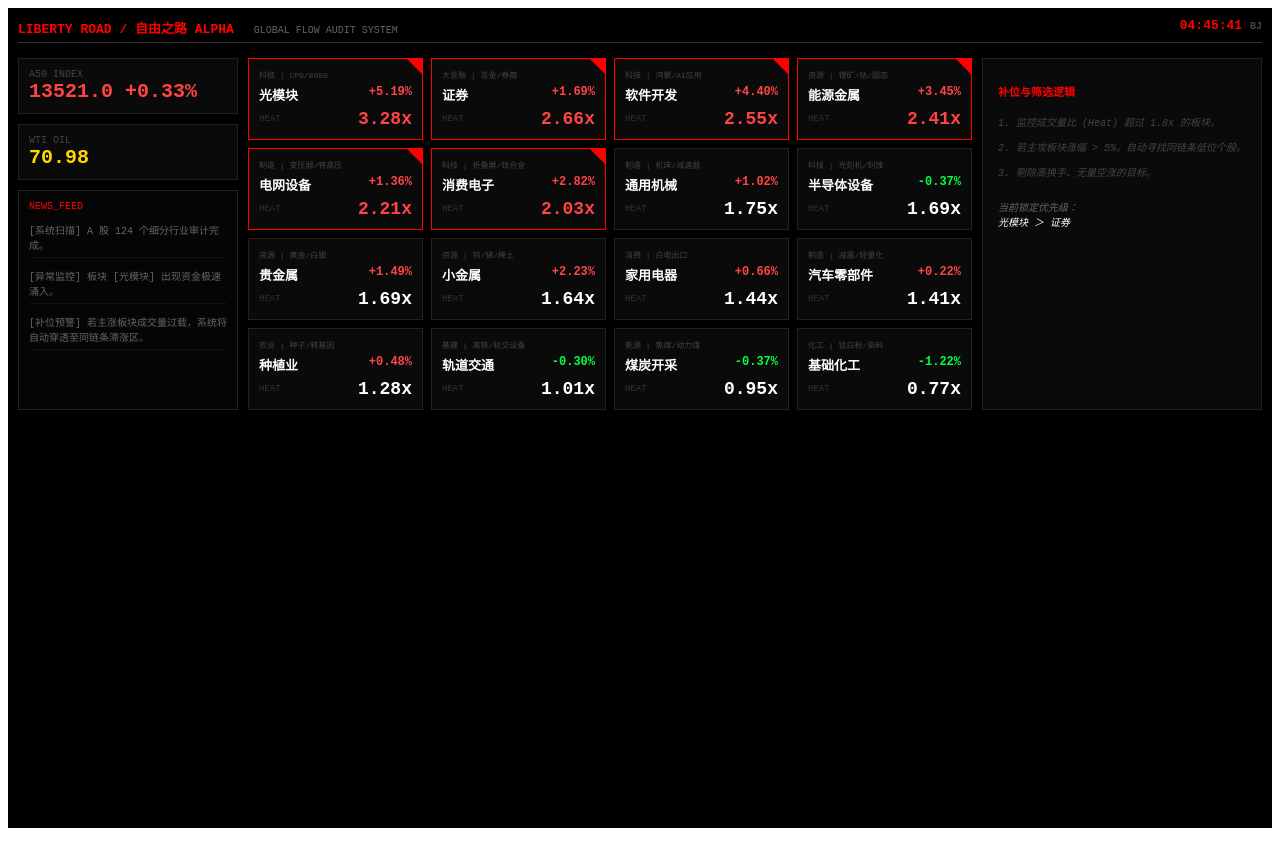
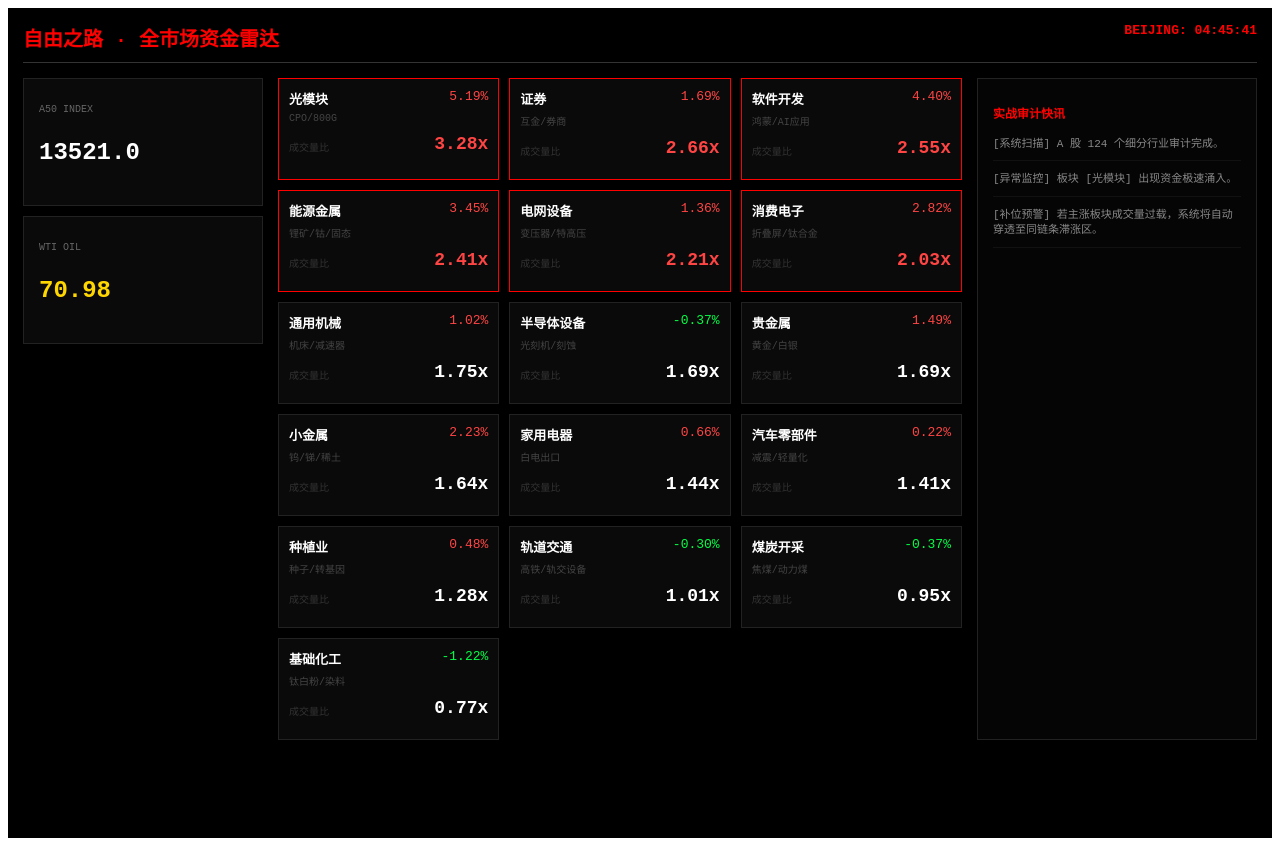
Before and after one commit to hua90261-maker/brain, a Next.js app: page / in a window 1280 px wide. Built offline with nearby package versions, Linux system fonts and the light colour scheme.

Commit message:
Rename component and update state management

```diff
--- a/pages/index.js
+++ b/pages/index.js
@@ -1,86 +1,68 @@
 import React, { useState, useEffect } from 'react';
 
-export default function InfiniteCommand() {
-  const [m, setM] = useState({ a50: {}, oil: {}, sectors: [], news: [], time: '校准中' });
+export default function LibertyAlpha() {
+  const [data, setData] = useState({ a50: {}, oil: {}, sectors: [], news: [], time: '' });
 
   useEffect(() => {
-    const sync = async () => {
+    const fetchData = async () => {
       try {
         const res = await fetch('/api/data');
-        const data = await res.json();
-        setM(data);
-      } catch (e) { console.log("信号丢失"); }
+        const json = await res.json();
+        if (json.sectors) setData(json);
+      } catch (e) { console.error("数据链路中断"); }
     };
-    sync();
-    const timer = setInterval(sync, 3000);
-    return () => clearInterval(timer);
+    fetchData();
+    const interval = setInterval(fetchData, 3000); // 3秒强制刷新
+    return () => clearInterval(interval);
   }, []);
 
   return (
-    <div style={{ backgroundColor: '#000', color: '#fff', minHeight: '100vh', padding: '10px', fontFamily: 'monospace' }}>
-      {/* 顶部：全球流动性观测站 */}
-      <div style={{ display: 'flex', justifyContent: 'space-between', borderBottom: '1px solid #333', paddingBottom: '5px', marginBottom: '15px' }}>
-        <div>
-          <span style={{ color: '#f00', fontWeight: 'bold' }}>LIBERTY ROAD / 自由之路 ALPHA</span>
-          <span style={{ marginLeft: '20px', color: '#666', fontSize: '10px' }}>GLOBAL FLOW AUDIT SYSTEM</span>
-        </div>
-        <div style={{ color: '#f00', fontWeight: 'bold' }}>{m.time} <span style={{ color: '#444', fontSize: '10px' }}>BJ</span></div>
+    <div style={{ backgroundColor: '#000', color: '#fff', minHeight: '100vh', padding: '15px', fontFamily: 'monospace' }}>
+      {/* 顶部状态 */}
+      <div style={{ display: 'flex', justifyContent: 'space-between', borderBottom: '1px solid #333', paddingBottom: '10px', marginBottom: '15px' }}>
+        <h1 style={{ color: '#f00', fontSize: '20px', margin: 0 }}>自由之路 · 全市场资金雷达</h1>
+        <div style={{ color: '#f00', fontWeight: 'bold' }}>BEIJING: {data.time}</div>
       </div>
 
-      <div style={{ display: 'grid', gridTemplateColumns: '220px 1fr 280px', gap: '10px' }}>
-        {/* 左侧：宏观锚点 */}
-        <div style={{ display: 'flex', flexDirection: 'column', gap: '10px' }}>
-          <div style={{ background: '#0a0a0a', border: '1px solid #222', padding: '10px' }}>
-            <div style={{ color: '#444', fontSize: '10px' }}>A50 INDEX</div>
-            <div style={{ fontSize: '20px', fontWeight: '900', color: '#f44' }}>{m.a50.val} {m.a50.chg}</div>
+      <div style={{ display: 'grid', gridTemplateColumns: '240px 1fr 280px', gap: '15px' }}>
+        {/* 左侧：宏观 */}
+        <div>
+          <div style={{ background: '#0a0a0a', padding: '15px', border: '1px solid #222', marginBottom: '10px' }}>
+            <p style={{ color: '#666', fontSize: '10px' }}>A50 INDEX</p>
+            <p style={{ fontSize: '24px', fontWeight: 'bold' }}>{data.a50.val}</p>
           </div>
-          <div style={{ background: '#0a0a0a', border: '1px solid #222', padding: '10px' }}>
-            <div style={{ color: '#444', fontSize: '10px' }}>WTI OIL</div>
-            <div style={{ fontSize: '20px', fontWeight: '900', color: '#ffd700' }}>{m.oil.val}</div>
-          </div>
-          <div style={{ background: '#050505', border: '1px solid #222', padding: '10px', flex: 1 }}>
-            <div style={{ color: '#f00', fontSize: '10px', marginBottom: '10px' }}>NEWS_FEED</div>
-            {m.news.map((n, i) => (
-              <p key={i} style={{ fontSize: '10px', color: '#666', borderBottom: '1px solid #111', paddingBottom: '5px' }}>{n}</p>
-            ))}
+          <div style={{ background: '#0a0a0a', padding: '15px', border: '1px solid #222' }}>
+            <p style={{ color: '#666', fontSize: '10px' }}>WTI OIL</p>
+            <p style={{ fontSize: '24px', fontWeight: 'bold', color: '#ffd700' }}>{data.oil.val}</p>
           </div>
         </div>
 
-        {/* 中间：全市场行业审计 (你要的穿透力) */}
-        <div style={{ display: 'grid', gridTemplateColumns: 'repeat(4, 1fr)', gap: '8px', alignContent: 'start' }}>
-          {m.sectors.map((s, i) => (
+        {/* 中间：行业审计 (这里是核心，必须让它铺开) */}
+        <div style={{ display: 'grid', gridTemplateColumns: 'repeat(3, 1fr)', gap: '10px', alignContent: 'start' }}>
+          {data.sectors.length > 0 ? data.sectors.map((s, i) => (
             <div key={i} style={{
               background: '#0a0a0a', padding: '10px', border: parseFloat(s.h) > 2.0 ? '1px solid #f00' : '1px solid #222',
-              position: 'relative', overflow: 'hidden'
+              minHeight: '80px'
             }}>
-              <div style={{ fontSize: '8px', color: '#444' }}>{s.g} | {s.s}</div>
-              <div style={{ display: 'flex', justifyContent: 'space-between', margin: '5px 0' }}>
-                <span style={{ fontSize: '13px', fontWeight: 'bold' }}>{s.n}</span>
-                <span style={{ color: parseFloat(s.c) >= 0 ? '#f44' : '#0f4', fontSize: '12px', fontWeight: 'bold' }}>
-                  {parseFloat(s.c) >= 0 ? '+' : ''}{s.c}%
-                </span>
+              <div style={{ display: 'flex', justifyContent: 'space-between' }}>
+                <span style={{ fontWeight: 'bold' }}>{s.n}</span>
+                <span style={{ color: parseFloat(s.c) >= 0 ? '#f44' : '#0f4' }}>{s.c}%</span>
               </div>
-              <div style={{ display: 'flex', justifyContent: 'space-between', alignItems: 'center' }}>
-                <span style={{ fontSize: '9px', color: '#333' }}>HEAT</span>
-                <span style={{ fontSize: '18px', fontWeight: '900', color: parseFloat(s.h) > 1.8 ? '#f44' : '#fff' }}>{s.h}x</span>
+              <div style={{ fontSize: '10px', color: '#444', marginTop: '5px' }}>{s.s}</div>
+              <div style={{ marginTop: '10px', display: 'flex', justifyContent: 'space-between', alignItems: 'flex-end' }}>
+                <span style={{ fontSize: '10px', color: '#333' }}>成交量比</span>
+                <span style={{ fontSize: '18px', fontWeight: 'bold', color: parseFloat(s.h) > 1.8 ? '#f44' : '#fff' }}>{s.h}x</span>
               </div>
-              {parseFloat(s.h) > 2.0 && <div style={{ position: 'absolute', top: 0, right: 0, width: '0', height: '0', borderStyle: 'solid', borderWidth: '0 15px 15px 0', borderColor: `transparent #f00 transparent transparent` }}></div>}
             </div>
-          ))}
+          )) : <p style={{ color: '#444' }}>等待全市场扫描信号...</p>}
         </div>
 
-        {/* 右侧：补位逻辑审计 (待统帅指令) */}
-        <div style={{ background: '#0a0a0a', border: '1px solid #222', padding: '15px' }}>
-          <h2 style={{ fontSize: '11px', color: '#f00', marginBottom: '15px' }}>补位与筛选逻辑</h2>
-          <div style={{ color: '#444', fontSize: '10px', fontStyle: 'italic' }}>
-            <p>1. 监控成交量比 (Heat) 超过 1.8x 的板块。</p>
-            <p>2. 若主攻板块涨幅 > 5%，自动寻找同链条低位个股。</p>
-            <p>3. 剔除高换手、无量空涨的目标。</p>
-            <div style={{ marginTop: '20px', color: '#666' }}>
-              当前锁定优先级：<br/>
-              <span style={{ color: '#fff' }}>{m.sectors[0]?.n} ＞ {m.sectors[1]?.n}</span>
-            </div>
-          </div>
+        {/* 右侧：情报 */}
+        <div style={{ background: '#050505', border: '1px solid #222', padding: '15px' }}>
+          <h2 style={{ fontSize: '12px', color: '#f00', marginBottom: '15px' }}>实战审计快讯</h2>
+          {data.news.map((n, i) => (
+            <p key={i} style={{ fontSize: '11px', color: '#888', borderBottom: '1px solid #111', paddingBottom: '8px', lineHeight: '1.4' }}>{n}</p>
+          ))}
         </div>
       </div>
     </div>
```
